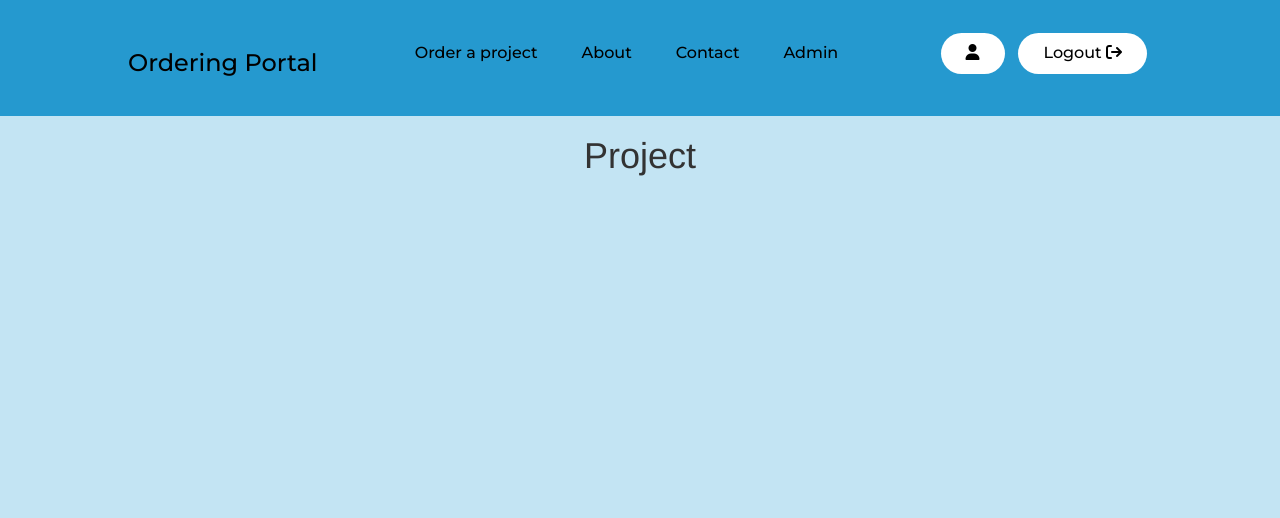
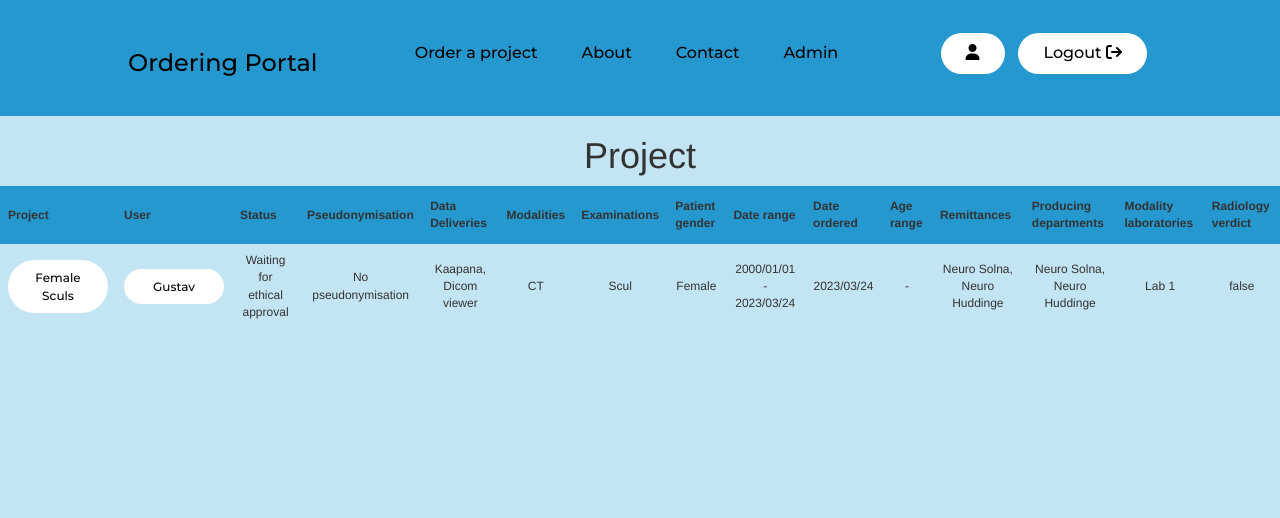
Before and after one commit to gustavlagneborg/ordering_portal, a Flask app: page /projects/1 in a window 1280 px wide. Shown: the top 518 px of the page. Run offline with Flask 3, Linux system fonts and the light colour scheme; a user stored in the database is signed in; some libraries are stand-ins or nearby versions.

Commit message:
setting upp a project table to edit

```diff
--- a/project/OrderingPortal/routes.py
+++ b/project/OrderingPortal/routes.py
@@ -104,7 +104,7 @@ def user():
 def project(id):
     """Route for editing a specific project."""
 
-    if current_user.id == id or current_user.admin:
+    if current_user.admin:
         return render_template("project.html")
     else:
         flash("You are not authorized for this page!")
--- a/project/static/main.css
+++ b/project/static/main.css
@@ -137,6 +137,7 @@ form {
   border-collapse: collapse;
   width: 100%;
   font-size: 12px;
+  text-align: center !important;
 }
 
 #project-data1 td,
@@ -173,3 +174,8 @@ form {
   text-align: right;
   padding: 10px;
 }
+
+#project-table, #projects-table {
+  margin-left: auto;
+  margin-right: auto;
+}
--- a/project/static/script.js
+++ b/project/static/script.js
@@ -10,7 +10,7 @@ function searchProjectTable () {
   var input, filter, table, tr, td, i, txtValue
   input = document.getElementById('searchProjectInput')
   filter = input.value.toUpperCase()
-  table = document.getElementById('project-table')
+  table = document.getElementById('projects-table')
   tr = table.getElementsByTagName('tr')
 
   // Loop through all table rows, and hide those who don't match the search query
@@ -37,7 +37,7 @@ function sortTable (n) {
     shouldSwitch,
     dir,
     switchcount = 0
-  table = document.getElementById('project-table')
+  table = document.getElementById('projects-table')
   switching = true
   // Set the sorting direction to ascending:
   dir = 'asc'
--- a/project/templates/project.html
+++ b/project/templates/project.html
@@ -1,4 +1,52 @@
 {% extends "base.html" %}
 {% block content %}
 <h1>Project</h1>
+
+<div id="project-data1">
+    <table id="project-table">
+        <thead id="project-header">
+            <tr>
+                <th id="Project">Project</th>
+                <th id="User">User</th>
+                <th id="Status">Status</th>
+                <th id="Pseudonymisation">Pseudonymisation</th>
+                <th id="Data Deliveries">Data Deliveries</th>
+                <th id="Modalities">Modalities</th>
+                <th id="Examinations">Examinations</th>
+                <th id="Patient gender">Patient gender</th>
+                <th id="Date range">Date range</th>
+                <th id="Date ordered">Date ordered</th>
+                <th id="Age range">Age range</th>
+                <th id="Remittances">Remittances</th>
+                <th id="Producing departments">Producing departments</th>
+                <th id="Modality laboratories">Modality laboratories</th>
+                <th id="Radiology verdict">Radiology verdict</th>
+            </tr>
+        </thead>
+        <tbody id="project-body">
+
+            <tr>
+                <td><a href="/projects/1"><button id="project-button">Female Sculs</button></a></td>
+                <td><a href="/users/2"><button id="project-button">Gustav</button></a></td>
+                <td>Waiting for ethical approval</td>
+                <td>No pseudonymisation</td>
+                <td>Kaapana, Dicom viewer</td>
+                <td>CT</td>
+                <td>Scul</td>
+                <td>Female</td>
+                <td>2000/01/01 - 2023/03/24</td>
+                <td>2023/03/24</td>
+                <td> - </td>
+                <td>Neuro Solna, Neuro Huddinge</td>
+                <td>Neuro Solna, Neuro Huddinge</td>
+                <td>Lab 1</td>
+                <td>false</td>
+            </tr>
+
+
+        </tbody>
+    </table>
+</div>
+
+
 {% endblock %}
```
Also changed, not shown: project/static/api.js (+20 -5 lines), project/templates/admin.html (+4 -4 lines), instance/stage.db.
